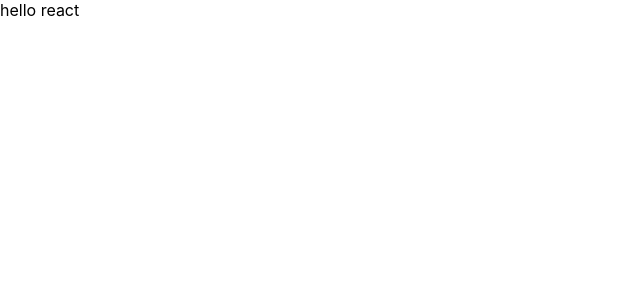
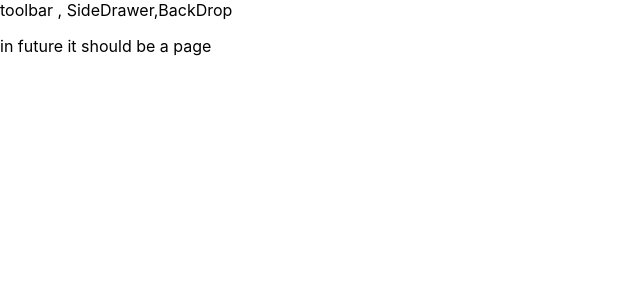
Before and after one commit to Abdelrahman-Abdallah/BurgerBuilder, a React (Create React App) app: page / in a window 1280 px wide. Shown: the top 300 px of the page, without its empty margins (0-640 px from the left). Built offline with nearby package versions, Linux system fonts and the light colour scheme.

Commit message:
add Auxiliary  component,  build layout component

```diff
--- a/src/App.js
+++ b/src/App.js
@@ -1,8 +1,15 @@
 import React from "react";
 import "./App.css";
+import Layout from "./components/Layout/Layout";
 
 function App() {
-  return <div className="App">hello react</div>;
+  return (
+    <div className="App">
+      <Layout>
+        <p>in future it should be a page</p>
+      </Layout>
+    </div>
+  );
 }
 
 export default App;
--- /dev/null
+++ b/src/components/Layout/Layout.js
@@ -0,0 +1,12 @@
+import React from "react";
+import Aux from "../../hoc/Auxiliary";
+const Layout = (props) => {
+  return (
+    <Aux>
+      <div>toolbar , SideDrawer,BackDrop</div>
+      <main>{props.children}</main>
+    </Aux>
+  );
+};
+
+export default Layout;
--- /dev/null
+++ b/src/hoc/Auxiliary.js
@@ -0,0 +1,3 @@
+const aux = (props) => props.children;
+
+export default aux;
```
